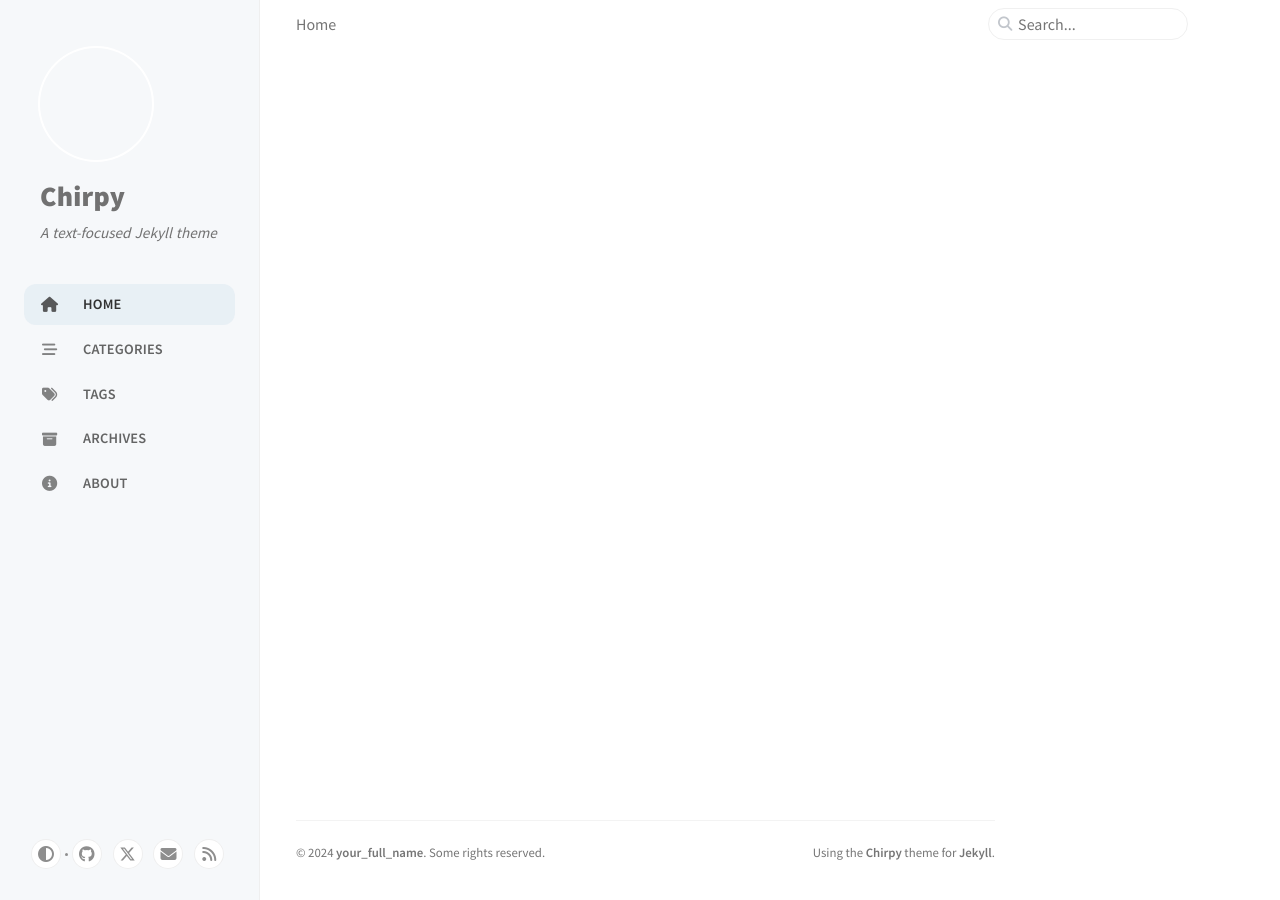
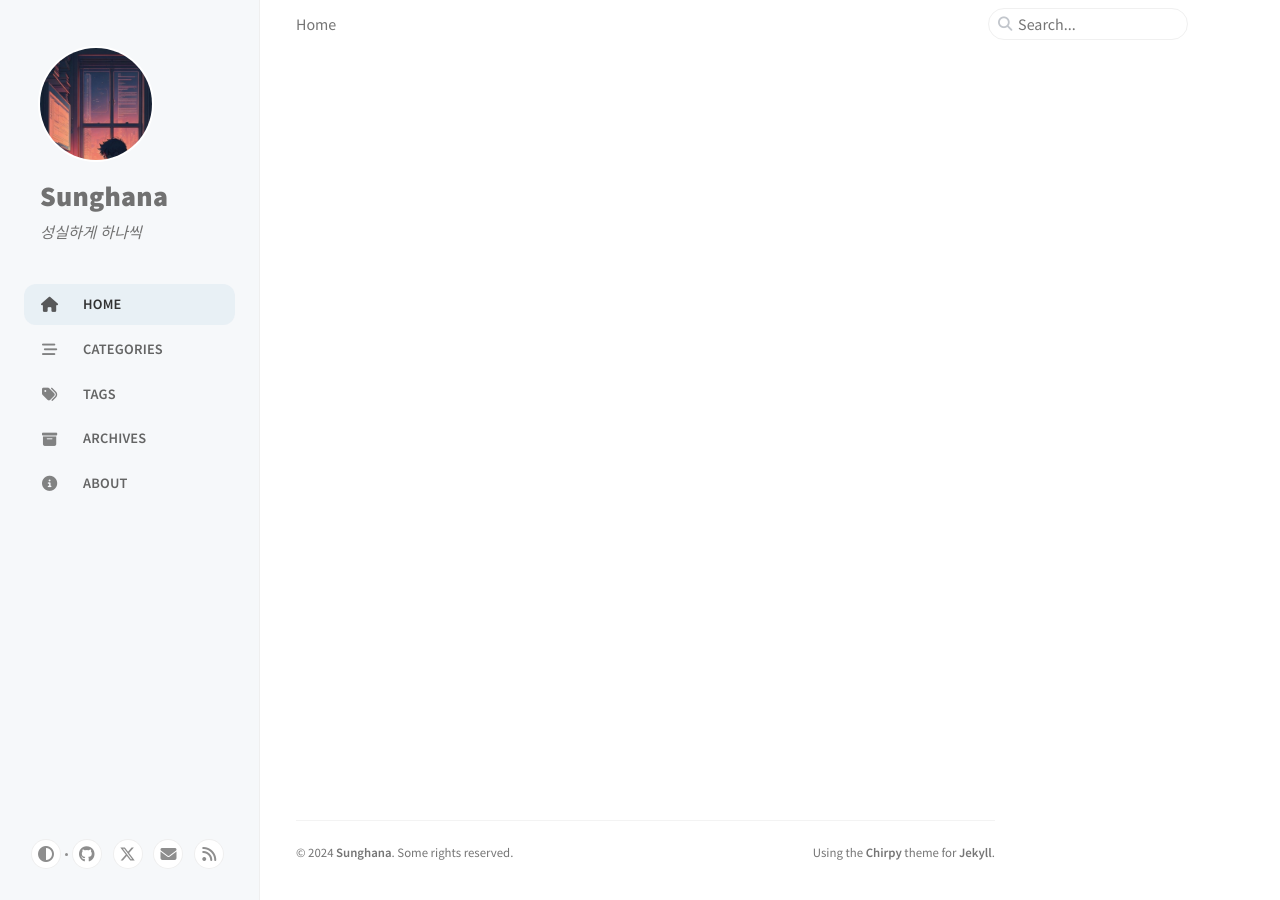
Before and after one commit to SungwonJeong/SungwonJeong.github.io, a Jekyll site: the page built from index.html, in a window 1280 px wide. Built offline with Jekyll 4.4.1, drawn with Linux system fonts in a browser that asks for light colours; cached includes are drawn as plain includes.

Commit message:
add profile image

```diff
--- a/_config.yml
+++ b/_config.yml
@@ -9,37 +9,37 @@ theme: jekyll-theme-chirpy
 lang: en
 
 # Change to your timezone › https://kevinnovak.github.io/Time-Zone-Picker
-timezone:
+timezone: Asia/Seoul
 
 # jekyll-seo-tag settings › https://github.com/jekyll/jekyll-seo-tag/blob/master/docs/usage.md
 # ↓ --------------------------
 
-title: Chirpy # the main title
+title: Sunghana # the main title
 
-tagline: A text-focused Jekyll theme # it will display as the sub-title
+tagline: 성실하게 하나씩  # it will display as the sub-title
 
 description: >- # used by seo meta and the atom feed
   A minimal, responsive and feature-rich Jekyll theme for technical writing.
 
 # Fill in the protocol & hostname for your site.
 # e.g. 'https://username.github.io', note that it does not end with a '/'.
-url: ""
+url: "https://SungwonJeong.github.io"
 
 github:
-  username: github_username # change to your github username
+  username: SungwonJeong # change to your github username
 
-twitter:
-  username: twitter_username # change to your twitter username
+#twitter:
+#  username: twitter_username # change to your twitter username
 
 social:
   # Change to your full name.
   # It will be displayed as the default author of the posts and the copyright owner in the Footer
-  name: your_full_name
-  email: example@domain.com # change to your email address
+  name: Sunghana
+  email: aogn07@gmail.com # change to your email address
   links:
     # The first element serves as the copyright owner's link
-    - https://twitter.com/username # change to your twitter homepage
-    - https://github.com/username # change to your github homepage
+    #- https://twitter.com/username # change to your twitter homepage
+    - https://github.com/SungwonJeong # change to your github homepage
     # Uncomment below to add more social links
     # - https://www.facebook.com/username
     # - https://www.linkedin.com/in/username
@@ -96,7 +96,7 @@ theme_mode: # [light | dark]
 cdn:
 
 # the avatar on sidebar, support local or CORS resources
-avatar:
+avatar: /assets/img/profile.png
 
 # The URL of the site-wide social preview image used in SEO `og:image` meta tag.
 # It can be overridden by a customized `page.image` in front matter.
@@ -107,10 +107,10 @@ toc: true
 
 comments:
   # Global switch for the post comment system. Keeping it empty means disabled.
-  provider: # [disqus | utterances | giscus]
+  provider: disqus # [disqus | utterances | giscus]
   # The provider options are as follows:
   disqus:
-    shortname: # fill with the Disqus shortname. › https://help.disqus.com/en/articles/1717111-what-s-a-shortname
+    shortname: 'Sunghana' # fill with the Disqus shortname. › https://help.disqus.com/en/articles/1717111-what-s-a-shortname
   # utterances settings › https://utteranc.es/
   utterances:
     repo: # <gh-username>/<repo>
```
Also changed, not shown: assets/img/favicons/browserconfig.xml (+6 -10 lines), assets/img/favicons/android-chrome-192x192.png, assets/img/favicons/android-chrome-512x512.png, assets/img/favicons/apple-touch-icon.png, assets/img/favicons/favicon-16x16.png, assets/img/favicons/favicon-32x32.png, assets/img/favicons/favicon.ico, assets/img/favicons/mstile-150x150.png, assets/img/favicons/site.webmanifest, assets/img/profile.png (added).
